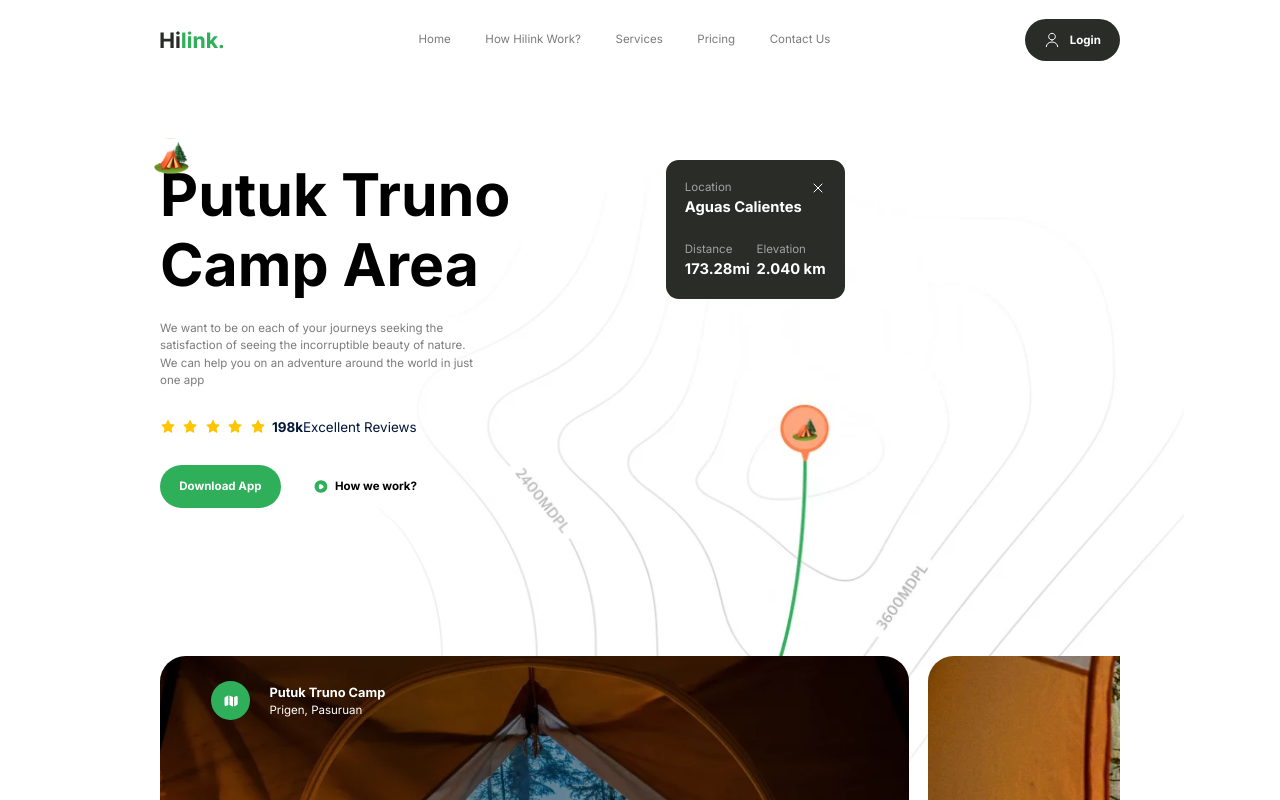
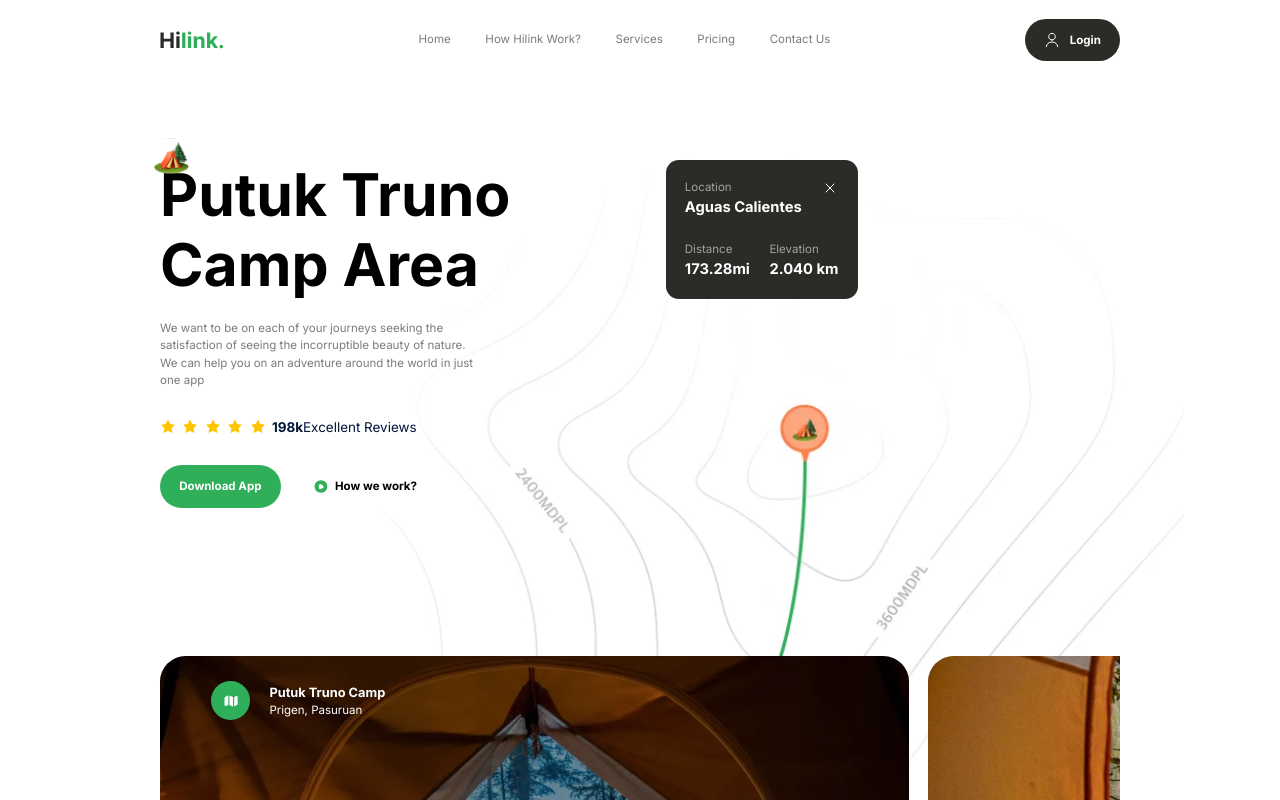
Before and after one commit to Web3alto/travel, a Next.js app: page / in a window 1280 px wide. Shown: the top 800 px of the page. Built offline with nearby package versions, Linux system fonts and the light colour scheme.

Commit message:
commit fix everything + reorg file

```diff
--- a/app/globals.css
+++ b/app/globals.css
@@ -1,3 +1,5 @@
+@import url("https://fonts.googleapis.com/css2?family=Inter:wght@400;500;600;700;800&display=swap");
+
 @tailwind base;
 @tailwind components;
 @tailwind utilities;
@@ -7,5 +9,5 @@
 	margin: 0;
 	box-sizing: border-box;
 	list-style: none;
-	font-family: "Inter", sans-serif;
+	font-family: Inter;
 }
--- a/app/layout.tsx
+++ b/app/layout.tsx
@@ -1,32 +1,26 @@
 import type { Metadata } from "next";
-import { ReactNode } from "react";
-import Head from "next/head";
+
 import "./globals.css";
+import Navbar from "./components/Navbar";
+import Footer from "./components/Footer";
 
 export const metadata: Metadata = {
-	title: "Create Next App",
-	description: "Generated by create next app",
+	title: "Travel",
+	description: "Travel UI/UX App for Camping",
 };
 
-export default function RootLayout({ children }: { children: ReactNode }) {
+export default function RootLayout({
+	children,
+}: {
+	children: React.ReactNode;
+}) {
 	return (
-		<>
-			<Head>
-				<meta charSet="utf-8" />
-				<title>{metadata.title as string}</title>
-				<meta name="description" content={metadata.description || ""} />
-				<link rel="preconnect" href="https://fonts.googleapis.com" />
-				<link
-					rel="preconnect"
-					href="https://fonts.gstatic.com"
-					crossOrigin="anonymous"
-				/>
-				<link
-					href="https://fonts.googleapis.com/css2?family=Inter:wght@400;700&display=swap"
-					rel="stylesheet"
-				/>
-			</Head>
-			<body className="overflow-x-hidden">{children}</body>
-		</>
+		<html lang="en">
+			<body>
+				<Navbar />
+				<main className="relative overflow-hidden">{children}</main>
+				<Footer />
+			</body>
+		</html>
 	);
 }
--- a/app/page.tsx
+++ b/app/page.tsx
@@ -1,21 +1,17 @@
 import Download from "./sections/Download";
 import Features from "./sections/Features";
-import Footer from "./sections/Footer";
 import Guide from "./sections/Guide";
 import Header from "./sections/Header";
-import Navbar from "./sections/Navbar";
 import Slider from "./sections/Slider";
 
 export default function Home() {
 	return (
 		<main className="w-full h-fit flex flex-col overflow-x-hidden">
-			<Navbar />
 			<Header />
 			<Slider />
 			<Guide />
 			<Features />
 			<Download />
-			<Footer />
 		</main>
 	);
 }
--- a/app/sections/Guide.tsx
+++ b/app/sections/Guide.tsx
@@ -39,7 +39,7 @@ const Guide = () => {
 							<h2 className="text-[#A2A2A2] text-[4vw] sm:text-[2.1vw] lg:text-[.9vw] mb-[.75vh] lg:mb-[1vh]">
 								Destination
 							</h2>
-							<p className="font-bold text-[30AF5B] text-[4vw] sm:text-[2.1vw] lg:text-[.9vw]">
+							<p className="font-bold text-[#30AF5B] text-[4vw] sm:text-[2.1vw] lg:text-[.9vw]">
 								48 min
 							</p>
 						</div>
--- a/app/sections/Header.tsx
+++ b/app/sections/Header.tsx
@@ -60,7 +60,7 @@ const Home = () => {
 							Download App
 						</label>
 					</button>
-					<button className="bg-[#ffffff] px-[25vw] sm:px-[4vw] lg:px-[1.5vw] py-[3vh] sm:py-[1.5vh] flex justify-center items-center rounded-[10vw] sm:rounded-[5vw] lg:rounded-[3vw] mt-[2.5vh] sm:mt-0 cursor-pointer">
+					<button className="bg-[#ffffff] px-[22.5vw] sm:px-[4vw] lg:px-[1.5vw] py-[3vh] sm:py-[1.5vh] flex justify-center items-center rounded-[10vw] sm:rounded-[5vw] lg:rounded-[3vw] mt-[2.5vh] sm:mt-0 cursor-pointer">
 						<img
 							className="w-[6vw] sm:w-[3vw] lg:w-[1.25vw] mr-[2vw] sm:mr-[1vw] lg:mr-[.5vw]"
 							src="/play.svg"
@@ -73,7 +73,7 @@ const Home = () => {
 				</div>
 			</div>
 			<div className="h-full w-full lg:w-2/4 flex justify-start items-start mt-[10vh] sm:mt-[7.5vh] lg:mt-0">
-				<div className="flex flex-col items-start justify-between bg-[#292C27] p-[8vw] sm:p-[3vw] lg:p-[1.5vw] w-[70vw] sm:w-[32.5vw] lg:w-[14vw] rounded-[6vw] sm:rounded-[3vw] lg:rounded-[1vw] lg:ml-[2vw] z-10 h-fit">
+				<div className="flex flex-col items-start justify-between bg-[#292C27] p-[8vw] sm:p-[3vw] lg:p-[1.5vw] w-[70vw] sm:w-[32.5vw] lg:w-[15vw] rounded-[6vw] sm:rounded-[3vw] lg:rounded-[1vw] lg:ml-[2vw] z-10 h-fit">
 					<div className="w-full flex items-center justify-between">
 						<h2 className="text-[#A2A2A2] text-[4.6vw] sm:text-[2vw] lg:text-[.9vw]">
 							Location
```
Also changed, not shown: app/components/Footer.tsx (renamed from app/sections/Footer.tsx), app/components/Navbar.tsx (renamed from app/sections/Navbar.tsx).
